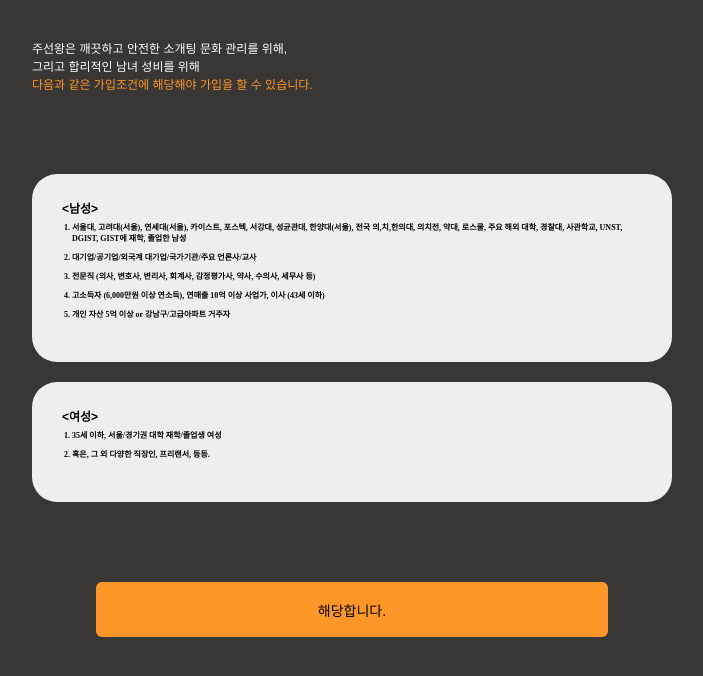
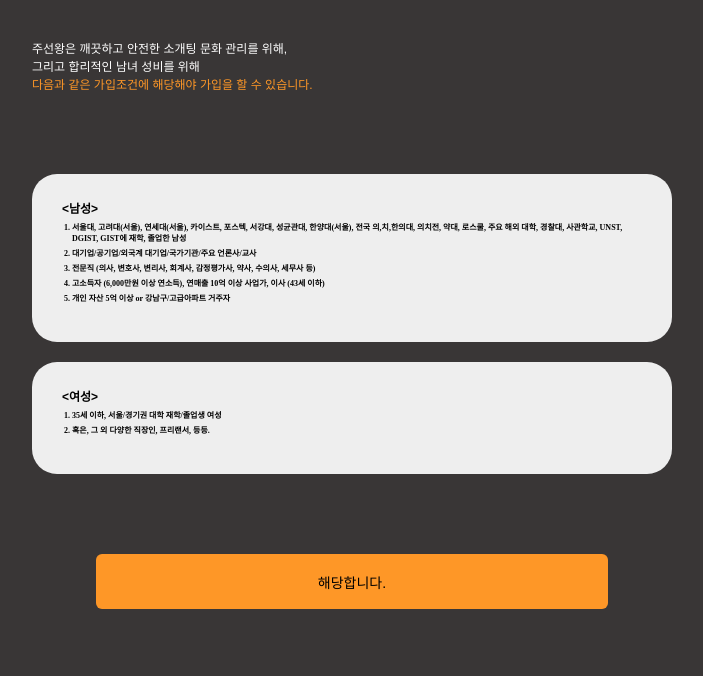
Before and after one commit to soyoungpark-tech/juseonwang_prj, a plain HTML site: page pages/Requirement.html in a window 1280 px wide. Shown: the whole page, without its empty margins (288-991 px from the left). Drawn offline with Linux system fonts and the light colour scheme; a web font is replaced by a local one.

Commit message:
change margin

```diff
--- a/css/style.css
+++ b/css/style.css
@@ -37,7 +37,7 @@
 .terms_box {background: #eee;padding: 25px 30px;border-radius: 25px;}
 .terms_box h1 {font-size: 12px;}
 .terms_box ol {font-size: 8px;padding-top: 5px;}
-.terms_box ol li {margin-bottom: 8px;}
+.terms_box ol li {margin-bottom: 4px;}
 
 /* section 03 -profile */
 .profile tr {display: flex;flex-direction: column;}
```
